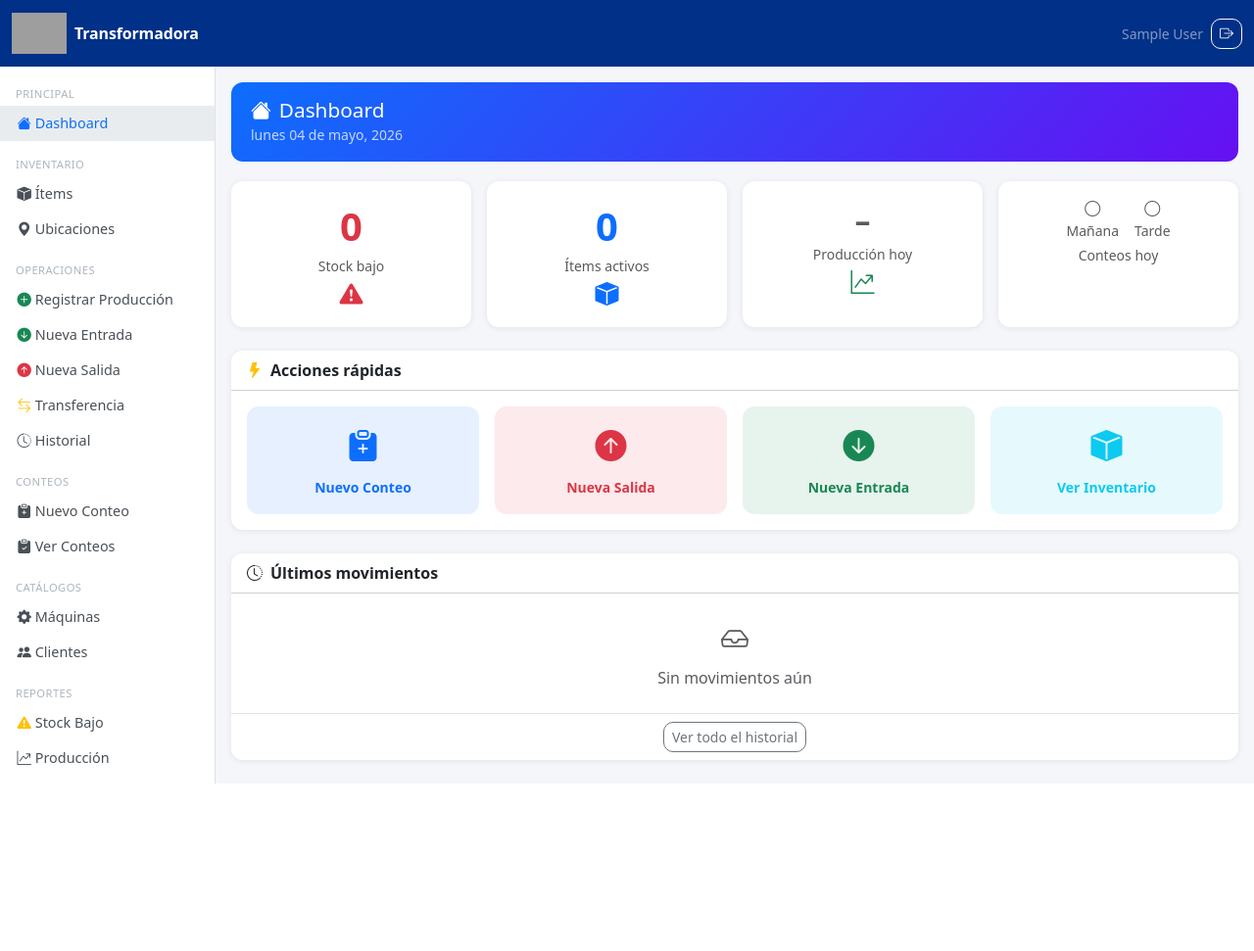
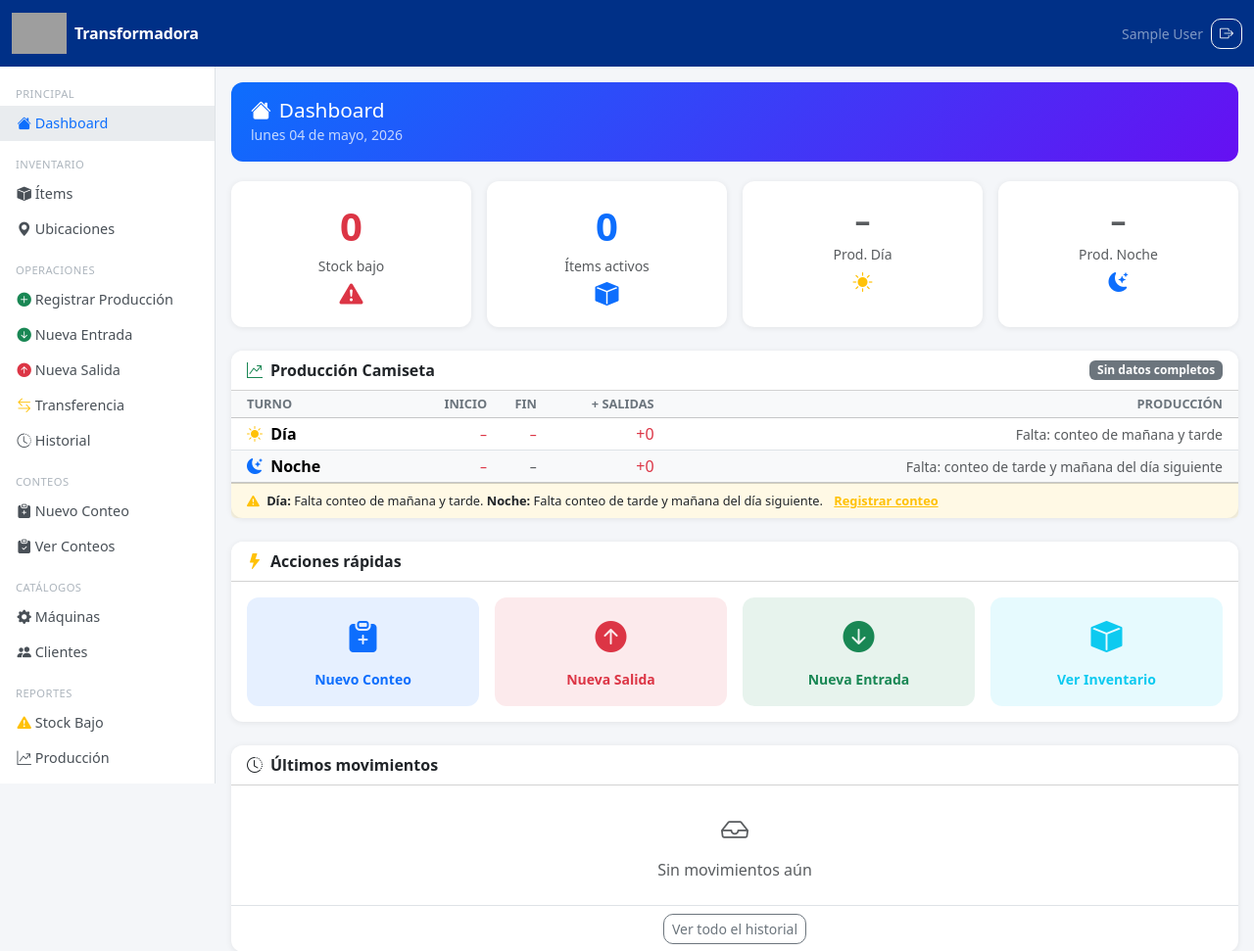
Before and after one commit to alexandrr2899/Inventory-webApp, a Django app: page / in a window 1280 px wide. Shown: the top 971 px of the page at 98% size. Before the commit the page ends 800 px from the top, so only its background shows below. Run offline with Django 4.2, Linux system fonts and the light colour scheme; the visitor is signed in with stand-in values (Sample User, id 1); data comes from the database, SQL or seed files in the repository; data that the repository does not hold is empty; some libraries are stand-ins or nearby versions; grey boxes are pictures that could not be loaded.

Commit message:
Refactor production calc for camiseta and update UI
Rewrite _calcular_produccion to compute production using only conteos with tipo_conteo='camiseta'. The new logic picks earliest/largest conteos by fecha_hora_conteo (using .first()/order_by) for mañana, tarde and mañana del día siguiente, sums producto-type conteo detalles, and sums active salida movimientos strictly between conteo timestamps. It returns separate produccion_dia, produccion_noche and produccion_total plus totals, timestamps and descriptive falta_* fields (keeps legacy 'produccion', 'conteo_manana', 'conteo_tarde', 'salidas' for compatibility). Update reporte_produccion to fetch conteo detalles and salidas using the camiseta conteos and exact time ranges. Update dashboard.html to show separate Day/Night production cards and a new "Producción Camiseta" panel with per-shift totals, salidas, estimated total and warnings with a link to register missing conteos.

```diff
--- a/bolsas_inventario/apps/core/views.py
+++ b/bolsas_inventario/apps/core/views.py
@@ -229,48 +229,152 @@ def dashboard(request):
 
 
 def _calcular_produccion(fecha):
-    """Producción = conteo_tarde - conteo_mañana + salidas_del_día (productos terminados)"""
-    try:
-        conteo_manana = Conteo.objects.get(fecha=fecha, turno='manana')
-        total_manana = ConteoDetalle.objects.filter(
-            conteo=conteo_manana, item__tipo='producto'
-        ).aggregate(total=Sum('cantidad_contada'))['total'] or Decimal('0')
-    except Conteo.DoesNotExist:
-        conteo_manana = None
-        total_manana = None
-
-    try:
-        conteo_tarde = Conteo.objects.get(fecha=fecha, turno='tarde')
-        total_tarde = ConteoDetalle.objects.filter(
-            conteo=conteo_tarde, item__tipo='producto'
-        ).aggregate(total=Sum('cantidad_contada'))['total'] or Decimal('0')
-    except Conteo.DoesNotExist:
-        conteo_tarde = None
-        total_tarde = None
-
-    salidas_hoy = (
-        DetalleMovimiento.objects
-        .filter(
-            movimiento__tipo_movimiento='salida',
-            movimiento__anulado=False,
-            movimiento__eliminado=False,
-            movimiento__fecha_movimiento__date=fecha,
-            item__tipo='producto',
+    """
+    Calcula producción de día y noche usando SOLO conteos tipo Camiseta.
+
+    Producción de día:   conteo mañana → conteo tarde  (mismo día)
+    Producción de noche: conteo tarde  → conteo mañana del día siguiente
+
+    Fórmulas:
+      prod_dia   = total_tarde     - total_manana     + salidas entre ambos conteos
+      prod_noche = total_manana_sig - total_tarde     + salidas entre ambos conteos
+
+    Reglas:
+    - Solo usa conteos con tipo_conteo='camiseta'.
+    - Usa .first()/.last() ordenados por fecha_hora_conteo (nunca .get()).
+    - Salidas: solo movimientos activos (no anulados, no eliminados) dentro
+      del rango horario exacto entre los dos conteos involucrados.
+    - Si falta algún conteo no lanza error — informa qué falta.
+    """
+    from datetime import timedelta as _td
+
+    qs_camiseta = Conteo.objects.filter(tipo_conteo='camiseta')
+
+    # Conteo mañana: el más temprano del día (fecha_hora_conteo asc)
+    conteo_manana = (
+        qs_camiseta.filter(fecha=fecha, turno='manana')
+        .order_by('fecha_hora_conteo')
+        .first()
+    )
+    # Conteo tarde: el más reciente del día (fecha_hora_conteo desc)
+    conteo_tarde = (
+        qs_camiseta.filter(fecha=fecha, turno='tarde')
+        .order_by('-fecha_hora_conteo')
+        .first()
+    )
+    # Conteo mañana del día siguiente: el más temprano
+    conteo_manana_sig = (
+        qs_camiseta.filter(fecha=fecha + _td(days=1), turno='manana')
+        .order_by('fecha_hora_conteo')
+        .first()
+    )
+
+    def _total(conteo):
+        """Suma cantidad_contada de ítems tipo 'producto' en un conteo."""
+        if conteo is None:
+            return None
+        t = (
+            ConteoDetalle.objects
+            .filter(conteo=conteo, item__tipo='producto')
+            .aggregate(t=Sum('cantidad_contada'))['t']
         )
-        .aggregate(total=Sum('cantidad'))['total'] or Decimal('0')
-    )
-
-    produccion = None
-    if total_manana is not None and total_tarde is not None:
-        produccion = total_tarde - total_manana + salidas_hoy
+        return t if t is not None else Decimal('0')
+
+    def _salidas_entre(t_inicio, t_fin):
+        """
+        Suma de DetalleMovimiento de salidas activas cuya fecha_movimiento
+        cae estrictamente entre t_inicio y t_fin.
+        Solo ítems tipo 'producto'.
+        """
+        return (
+            DetalleMovimiento.objects
+            .filter(
+                movimiento__tipo_movimiento='salida',
+                movimiento__anulado=False,
+                movimiento__eliminado=False,
+                movimiento__fecha_movimiento__gt=t_inicio,
+                movimiento__fecha_movimiento__lt=t_fin,
+                item__tipo='producto',
+            )
+            .aggregate(t=Sum('cantidad'))['t'] or Decimal('0')
+        )
+
+    total_manana    = _total(conteo_manana)
+    total_tarde     = _total(conteo_tarde)
+    total_manana_sig = _total(conteo_manana_sig)
+
+    # ── Producción de día ────────────────────────────────────────────────────
+    if conteo_manana and conteo_tarde:
+        salidas_dia   = _salidas_entre(
+            conteo_manana.fecha_hora_conteo,
+            conteo_tarde.fecha_hora_conteo,
+        )
+        produccion_dia  = total_tarde - total_manana + salidas_dia
+        falta_dia       = None
+    else:
+        salidas_dia    = Decimal('0')
+        produccion_dia = None
+        if not conteo_manana and not conteo_tarde:
+            falta_dia = 'conteo de mañana y tarde'
+        elif not conteo_manana:
+            falta_dia = 'conteo de mañana'
+        else:
+            falta_dia = 'conteo de tarde'
+
+    # ── Producción de noche ──────────────────────────────────────────────────
+    if conteo_tarde and conteo_manana_sig:
+        salidas_noche   = _salidas_entre(
+            conteo_tarde.fecha_hora_conteo,
+            conteo_manana_sig.fecha_hora_conteo,
+        )
+        produccion_noche = total_manana_sig - total_tarde + salidas_noche
+        falta_noche      = None
+    else:
+        salidas_noche    = Decimal('0')
+        produccion_noche = None
+        if not conteo_tarde and not conteo_manana_sig:
+            falta_noche = 'conteo de tarde y mañana del día siguiente'
+        elif not conteo_tarde:
+            falta_noche = 'conteo de tarde'
+        else:
+            falta_noche = 'conteo de mañana del día siguiente'
+
+    # ── Total estimado ───────────────────────────────────────────────────────
+    if produccion_dia is not None and produccion_noche is not None:
+        produccion_total = produccion_dia + produccion_noche
+    elif produccion_dia is not None:
+        produccion_total = produccion_dia
+    else:
+        produccion_total = produccion_noche  # None si tampoco hay noche
 
     return {
-        'produccion': produccion,
-        'conteo_manana': total_manana,
-        'conteo_tarde': total_tarde,
-        'salidas': salidas_hoy,
-        'tiene_manana': conteo_manana is not None,
-        'tiene_tarde': conteo_tarde is not None,
+        # Producción calculada
+        'produccion_dia':    produccion_dia,
+        'produccion_noche':  produccion_noche,
+        'produccion_total':  produccion_total,
+        # Totales brutos de cada conteo
+        'total_manana':      total_manana,
+        'total_tarde':       total_tarde,
+        'total_manana_sig':  total_manana_sig,
+        # Salidas por tramo
+        'salidas_dia':       salidas_dia,
+        'salidas_noche':     salidas_noche,
+        # Existencia de conteos
+        'tiene_manana':      conteo_manana is not None,
+        'tiene_tarde':       conteo_tarde is not None,
+        'tiene_manana_sig':  conteo_manana_sig is not None,
+        # Horarios usados (para mostrar rango)
+        'hora_manana':       conteo_manana.fecha_hora_conteo     if conteo_manana     else None,
+        'hora_tarde':        conteo_tarde.fecha_hora_conteo      if conteo_tarde      else None,
+        'hora_manana_sig':   conteo_manana_sig.fecha_hora_conteo if conteo_manana_sig else None,
+        # Qué falta (string descriptivo)
+        'falta_dia':         falta_dia,
+        'falta_noche':       falta_noche,
+        # ── Compatibilidad con reporte_produccion template ────────────────────
+        'produccion':        produccion_dia,
+        'conteo_manana':     total_manana,
+        'conteo_tarde':      total_tarde,
+        'salidas':           salidas_dia,
     }
 
 
@@ -1726,31 +1830,53 @@ def reporte_produccion(request):
 
     produccion = _calcular_produccion(fecha)
 
+    # Detalles de los conteos camiseta usados para producción de día
     detalle_manana = []
-    detalle_tarde = []
+    detalle_tarde  = []
     if produccion['tiene_manana']:
-        conteo_m = Conteo.objects.get(fecha=fecha, turno='manana')
-        detalle_manana = ConteoDetalle.objects.filter(
-            conteo=conteo_m, item__tipo='producto'
-        ).select_related('item')
+        conteo_m = (
+            Conteo.objects
+            .filter(fecha=fecha, turno='manana', tipo_conteo='camiseta')
+            .order_by('fecha_hora_conteo')
+            .first()
+        )
+        if conteo_m:
+            detalle_manana = (
+                ConteoDetalle.objects
+                .filter(conteo=conteo_m, item__tipo='producto')
+                .select_related('item')
+            )
 
     if produccion['tiene_tarde']:
-        conteo_t = Conteo.objects.get(fecha=fecha, turno='tarde')
-        detalle_tarde = ConteoDetalle.objects.filter(
-            conteo=conteo_t, item__tipo='producto'
-        ).select_related('item')
-
-    salidas_detalle = (
-        DetalleMovimiento.objects
-        .filter(
-            movimiento__tipo_movimiento='salida',
-            movimiento__anulado=False,
-            movimiento__eliminado=False,
-            movimiento__fecha_movimiento__date=fecha,
-            item__tipo='producto',
+        conteo_t = (
+            Conteo.objects
+            .filter(fecha=fecha, turno='tarde', tipo_conteo='camiseta')
+            .order_by('-fecha_hora_conteo')
+            .first()
         )
-        .select_related('item', 'cliente')
-    )
+        if conteo_t:
+            detalle_tarde = (
+                ConteoDetalle.objects
+                .filter(conteo=conteo_t, item__tipo='producto')
+                .select_related('item')
+            )
+
+    # Salidas dentro del tramo de producción de día (entre los dos conteos)
+    if produccion['hora_manana'] and produccion['hora_tarde']:
+        salidas_detalle = (
+            DetalleMovimiento.objects
+            .filter(
+                movimiento__tipo_movimiento='salida',
+                movimiento__anulado=False,
+                movimiento__eliminado=False,
+                movimiento__fecha_movimiento__gt=produccion['hora_manana'],
+                movimiento__fecha_movimiento__lt=produccion['hora_tarde'],
+                item__tipo='producto',
+            )
+            .select_related('item', 'cliente')
+        )
+    else:
+        salidas_detalle = []
 
     context = {
         'fecha': fecha,
--- a/bolsas_inventario/templates/dashboard.html
+++ b/bolsas_inventario/templates/dashboard.html
@@ -30,37 +30,160 @@
   <div class="col-6 col-md-3">
     <div class="card h-100">
       <div class="card-body text-center py-3">
-        {% if produccion_hoy.produccion is not None %}
-          <div class="fs-1 fw-bold text-success">{{ produccion_hoy.produccion }}</div>
+        {% if produccion_hoy.produccion_dia is not None %}
+          <div class="fs-1 fw-bold text-success">{{ produccion_hoy.produccion_dia|floatformat:0 }}</div>
         {% else %}
           <div class="fs-2 fw-bold text-muted">–</div>
         {% endif %}
-        <div class="text-muted small">Producción hoy</div>
-        <i class="bi bi-graph-up-arrow text-success fs-4"></i>
+        <div class="text-muted small">Prod. Día</div>
+        <i class="bi bi-brightness-high-fill text-warning fs-5 mt-1 d-block"></i>
       </div>
     </div>
   </div>
   <div class="col-6 col-md-3">
     <div class="card h-100">
       <div class="card-body text-center py-3">
-        <div class="d-flex justify-content-center gap-3 mb-1">
-          <div class="text-center">
-            <div class="fw-bold {% if produccion_hoy.tiene_manana %}text-success{% else %}text-muted{% endif %}">
-              <i class="bi bi-{% if produccion_hoy.tiene_manana %}check-circle-fill{% else %}circle{% endif %}"></i>
-            </div>
-            <div class="small text-muted">Mañana</div>
-          </div>
-          <div class="text-center">
-            <div class="fw-bold {% if produccion_hoy.tiene_tarde %}text-success{% else %}text-muted{% endif %}">
-              <i class="bi bi-{% if produccion_hoy.tiene_tarde %}check-circle-fill{% else %}circle{% endif %}"></i>
-            </div>
-            <div class="small text-muted">Tarde</div>
-          </div>
-        </div>
-        <div class="text-muted small">Conteos hoy</div>
+        {% if produccion_hoy.produccion_noche is not None %}
+          <div class="fs-1 fw-bold text-primary">{{ produccion_hoy.produccion_noche|floatformat:0 }}</div>
+        {% else %}
+          <div class="fs-2 fw-bold text-muted">–</div>
+        {% endif %}
+        <div class="text-muted small">Prod. Noche</div>
+        <i class="bi bi-moon-stars-fill text-primary fs-5 mt-1 d-block"></i>
       </div>
     </div>
   </div>
+</div>
+
+<!-- Panel de producción camiseta -->
+<div class="card mb-4">
+  <div class="card-header bg-white d-flex justify-content-between align-items-center">
+    <span class="fw-bold">
+      <i class="bi bi-graph-up-arrow text-success me-2"></i>Producción Camiseta
+    </span>
+    {% if produccion_hoy.produccion_total is not None %}
+    <span class="badge bg-success fs-6">Total: {{ produccion_hoy.produccion_total|floatformat:0 }} und.</span>
+    {% else %}
+    <span class="badge bg-secondary">Sin datos completos</span>
+    {% endif %}
+  </div>
+  <div class="card-body p-0">
+    <div class="table-responsive">
+      <table class="table table-sm mb-0 align-middle">
+        <thead class="table-light">
+          <tr>
+            <th class="px-3">Turno</th>
+            <th class="text-end">Inicio</th>
+            <th class="text-end">Fin</th>
+            <th class="text-end">+ Salidas</th>
+            <th class="text-end px-3">Producción</th>
+          </tr>
+        </thead>
+        <tbody>
+          <!-- Producción de Día -->
+          <tr>
+            <td class="px-3">
+              <i class="bi bi-brightness-high-fill text-warning me-1"></i>
+              <span class="fw-semibold">Día</span>
+              {% if produccion_hoy.hora_manana and produccion_hoy.hora_tarde %}
+              <div class="text-muted" style="font-size:.7rem">
+                {{ produccion_hoy.hora_manana|date:"H:i" }} → {{ produccion_hoy.hora_tarde|date:"H:i" }}
+              </div>
+              {% endif %}
+            </td>
+            <td class="text-end">
+              {% if produccion_hoy.total_manana is not None %}
+                {{ produccion_hoy.total_manana|floatformat:0 }}
+                <div class="text-muted" style="font-size:.7rem">mañana</div>
+              {% else %}
+                <span class="text-danger small">–</span>
+              {% endif %}
+            </td>
+            <td class="text-end">
+              {% if produccion_hoy.total_tarde is not None %}
+                {{ produccion_hoy.total_tarde|floatformat:0 }}
+                <div class="text-muted" style="font-size:.7rem">tarde</div>
+              {% else %}
+                <span class="text-danger small">–</span>
+              {% endif %}
+            </td>
+            <td class="text-end">
+              <span class="text-danger">+{{ produccion_hoy.salidas_dia|floatformat:0 }}</span>
+            </td>
+            <td class="text-end px-3">
+              {% if produccion_hoy.produccion_dia is not None %}
+                <span class="fw-bold text-success">{{ produccion_hoy.produccion_dia|floatformat:0 }}</span>
+              {% else %}
+                <span class="text-muted small">Falta: {{ produccion_hoy.falta_dia }}</span>
+              {% endif %}
+            </td>
+          </tr>
+          <!-- Producción de Noche -->
+          <tr class="table-light">
+            <td class="px-3">
+              <i class="bi bi-moon-stars-fill text-primary me-1"></i>
+              <span class="fw-semibold">Noche</span>
+              {% if produccion_hoy.hora_tarde and produccion_hoy.hora_manana_sig %}
+              <div class="text-muted" style="font-size:.7rem">
+                {{ produccion_hoy.hora_tarde|date:"H:i" }} → {{ produccion_hoy.hora_manana_sig|date:"H:i d/m" }}
+              </div>
+              {% endif %}
+            </td>
+            <td class="text-end">
+              {% if produccion_hoy.total_tarde is not None %}
+                {{ produccion_hoy.total_tarde|floatformat:0 }}
+                <div class="text-muted" style="font-size:.7rem">tarde</div>
+              {% else %}
+                <span class="text-danger small">–</span>
+              {% endif %}
+            </td>
+            <td class="text-end">
+              {% if produccion_hoy.total_manana_sig is not None %}
+                {{ produccion_hoy.total_manana_sig|floatformat:0 }}
+                <div class="text-muted" style="font-size:.7rem">mañana sig.</div>
+              {% else %}
+                <span class="text-muted small">–</span>
+              {% endif %}
+            </td>
+            <td class="text-end">
+              <span class="text-danger">+{{ produccion_hoy.salidas_noche|floatformat:0 }}</span>
+            </td>
+            <td class="text-end px-3">
+              {% if produccion_hoy.produccion_noche is not None %}
+                <span class="fw-bold text-primary">{{ produccion_hoy.produccion_noche|floatformat:0 }}</span>
+              {% else %}
+                <span class="text-muted small">
+                  {% if produccion_hoy.falta_noche %}Falta: {{ produccion_hoy.falta_noche }}{% else %}–{% endif %}
+                </span>
+              {% endif %}
+            </td>
+          </tr>
+        </tbody>
+        {% if produccion_hoy.produccion_total is not None %}
+        <tfoot class="table-success">
+          <tr>
+            <td colspan="4" class="px-3 fw-bold">Total estimado del día</td>
+            <td class="text-end px-3 fw-bold fs-6">
+              {{ produccion_hoy.produccion_total|floatformat:0 }} und.
+            </td>
+          </tr>
+        </tfoot>
+        {% endif %}
+      </table>
+    </div>
+  </div>
+  {% if produccion_hoy.falta_dia or produccion_hoy.falta_noche %}
+  <div class="card-footer bg-warning bg-opacity-10 py-2 px-3" style="font-size:.8rem">
+    <i class="bi bi-exclamation-triangle-fill text-warning me-1"></i>
+    {% if produccion_hoy.falta_dia %}
+      <strong>Día:</strong> Falta {{ produccion_hoy.falta_dia }}.
+    {% endif %}
+    {% if produccion_hoy.falta_noche %}
+      <strong>Noche:</strong> Falta {{ produccion_hoy.falta_noche }}.
+    {% endif %}
+    <a href="{% url 'conteo_nuevo' %}" class="ms-2 text-warning fw-semibold">Registrar conteo</a>
+  </div>
+  {% endif %}
 </div>
 
 <!-- Acciones rápidas -->
```
